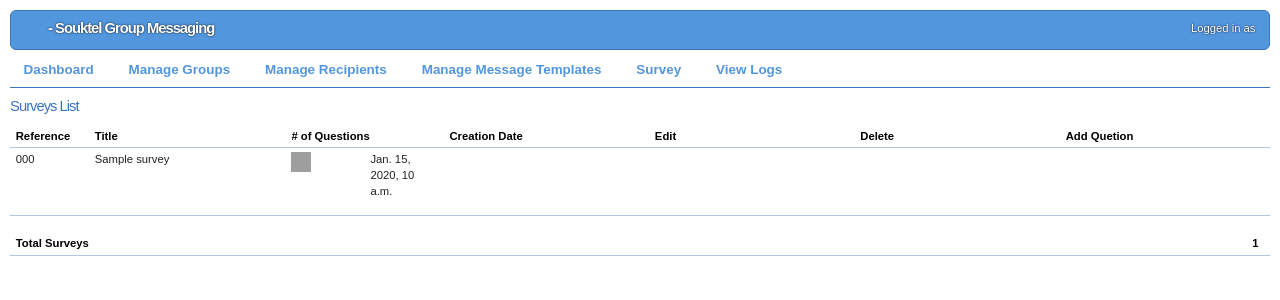
After one commit to copelco/souktel-alert, a Django app: template souktel_alert/apps/groupmessaging/templates/surveys_list.html in a window 1280 px wide. The commit adds this page. Shown: the top 300 px of the page. Run offline with Django 3.2, Linux system fonts and the light colour scheme; tables that the repository leaves empty hold one stand-in row (values such as "Sample post"); the template is opened without the code that fills it: values that come from a table or form of the project are taken from there, most other values are stand-ins (such as "Sample title", 1, 10 or a date in 2020); data that the repository does not hold is empty; parts of the project's set-up code (start-up, migrations or seed data) failed here and were passed over; grey boxes are pictures that could not be loaded.

Commit message:
updating Survey module

```diff
--- a/souktel_alert/apps/groupmessaging/admin.py
+++ b/souktel_alert/apps/groupmessaging/admin.py
@@ -48,14 +48,12 @@ admin.site.register(Message, MessageAdmin)
 admin.site.register(SendingLog, SendingLogAdmin)
 admin.site.register(OutgoingLog, OutgoingLogAdmin)
 admin.site.register(Survey)
-admin.site.register(Questions)
+admin.site.register(Question)
 admin.site.register(SurveyAnswerE)
 admin.site.register(SurveyAnswerM)
 admin.site.register(SurveyCurrent)
-admin.site.register(SurveyMask)
 admin.site.register(SurveyMembers)
 admin.site.register(SurveyOption)
 admin.site.register(SurveyOptionTitle)
 admin.site.register(SurveyQuestion)
-admin.site.register(SurveyTitle)
 admin.site.register(System)
--- a/souktel_alert/apps/groupmessaging/models.py
+++ b/souktel_alert/apps/groupmessaging/models.py
@@ -220,133 +220,104 @@ class OutgoingLog(models.Model):
 
 class Survey(models.Model):
 
-    survey_id = models.CharField(max_length=10, primary_key=True,
-            db_column = 'id')
     reference_code = models.CharField(max_length='15')
     start_date = models.DateTimeField(auto_now_add=True)
     end_date = models.DateTimeField(auto_now_add=True)
-    reg_required = models.CharField(max_length=10)
+    reg_required = models.BooleanField(default=True)
     addition_date = models.DateTimeField(auto_now_add=True)
     status = models.BooleanField(default=True)
     site = models.ForeignKey('Site')
+    title = models.CharField(max_length=20)
+    description = models.TextField()
+    mask = models.CharField(max_length=20)
+    shorcode = models.CharField(max_length=20)
 
-    def __unicode__(self):
-        return _(u"%(full_name)s") % {'full_name': self.full_name}
 
-class Questions(models.Model):
+class Question(models.Model):
+    QUESTION_TYPES = (
+		('F', 'Free text'),
+		('B', 'Boolean'),
+		('M', 'Multiple choice'),
+	)
+
     class Meta:
-        unique_together = ('question_id', 'survey_id')
+        unique_together = ('question', 'survey')
 
-    question_id = models.CharField(max_length=10, primary_key=True,
+    question = models.CharField(max_length=10, primary_key=True,
             db_column = 'id')
-    survey_id = models.ForeignKey('Survey')
+    survey = models.ForeignKey('Survey')
     fst = models.CharField(max_length=1)
-    qtype = models.CharField(max_length=1)
+    type = models.CharField(max_length=1, choices=QUESTION_TYPES)
     next_sid = models.CharField(max_length=10)
     next_qid = models.CharField(max_length=10)
-    def __unicode__(self):
-        return _(u"%(full_name)s") % {'full_name': self.full_name}
+
 
 class SurveyAnswerE(models.Model):
     class Meta:
-        unique_together = ('survey_id', 'question_id')
-
-    id = models.CharField(max_length=10, primary_key=True,
-            db_column = 'id')
-    survey_id = models.ForeignKey('Survey')
-    question_id = models.ForeignKey('Questions')
+        unique_together = ('survey', 'question')
+    survey = models.ForeignKey('Survey')
+    question = models.ForeignKey('Question')
     mobile = models.CharField(max_length=20)
     ans_text = models.CharField(max_length=160)
 
-    def __unicode__(self):
-        return _(u"%(full_name)s") % {'full_name': self.full_name}
+
 
 
 class SurveyAnswerM(models.Model):
 
-    id = models.CharField(max_length=10, primary_key=True, db_column = 'id')
-    survey_id = models.ForeignKey('Survey')
-    question_id = models.ForeignKey('Questions')
-    option_id = models.ForeignKey('SurveyOption')
+    survey = models.ForeignKey('Survey')
+    question = models.ForeignKey('Question')
+    option = models.ForeignKey('SurveyOption')
     mobile = models.CharField(max_length=20)
 
-    def __unicode__(self):
-        return _(u"%(full_name)s") % {'full_name': self.full_name}
+
 
 class SurveyCurrent(models.Model):
 
-    id = models.CharField(max_length=10, primary_key=True, db_column = 'id')
-    survey_id = models.ForeignKey('Survey')
-    question_id = models.ForeignKey('Questions')
+    survey = models.ForeignKey('Survey')
+    question = models.ForeignKey('Question')
     mobile = models.CharField(max_length=20, unique=True)
 
-    def __unicode__(self):
-        return _(u"%(full_name)s") % {'full_name': self.full_name}
-
-class SurveyMask(models.Model):
-
-    id = models.CharField(max_length=10, primary_key=True, db_column = 'id')
-    survey_id = models.ForeignKey('Survey')
-    shortcode = models.CharField(max_length=20)
-    mask = models.CharField(max_length=20)
-
-    def __unicode__(self):
-        return _(u"%(full_name)s") % {'full_name': self.full_name}
 
 class SurveyMembers(models.Model):
 
-    id = models.CharField(max_length=10, primary_key=True, db_column = 'id')
-    survey_id = models.ForeignKey('Survey')
+    survey = models.ForeignKey('Survey')
     mobile = models.CharField(max_length=20, unique=True)
 
-    def __unicode__(self):
-        return _(u"%(full_name)s") % {'full_name': self.full_name}
 
 class SurveyOption(models.Model):
 
     class Meta:
-        unique_together = ('option_id','survey_id', 'question_id')
+        unique_together = ('option','survey', 'question')
 
-    option_id =  models.CharField(max_length=20)
-    question_id = models.ForeignKey('Questions')
-    survey_id = models.ForeignKey('Survey')
+    option =  models.CharField(max_length=20)
+    question = models.ForeignKey('Question')
+    survey = models.ForeignKey('Survey')
     next_sid = models.CharField(max_length=20)
     next_qid = models.CharField(max_length=20)
 
-    def __unicode__(self):
-        return _(u"%(full_name)s") % {'full_name': self.full_name}
 
 class SurveyOptionTitle(models.Model):
 
-    option_id = models.CharField(max_length=20)
-    question_id = models.ForeignKey('Questions')
-    survey_id = models.ForeignKey('Survey')
+    option = models.CharField(max_length=20)
+    question = models.ForeignKey('Question')
+    survey = models.ForeignKey('Survey')
     title = models.CharField(max_length=160)
 
-    def __unicode__(self):
-        return _(u"%(full_name)s") % {'full_name': self.full_name}
+
 
 class SurveyQuestion(models.Model):
 
     class Meta:
-        unique_together = ('question_id','survey_id')
+        unique_together = ('question','survey')
 
-    question_id = models.ForeignKey('Questions')
-    survey_id = models.ForeignKey('Survey')
+    question = models.ForeignKey('Question')
+    survey = models.ForeignKey('Survey')
     title = models.CharField(max_length=160)
-
-    def __unicode__(self):
-        return _(u"%(full_name)s") % {'full_name': self.full_name}
-
-class SurveyTitle(models.Model):
-    id = models.CharField(max_length=10, primary_key=True, db_column = 'id')
-    survey_id = models.ForeignKey('Survey')
-    title = models.CharField(max_length=160)
-    description = models.TextField()
 
 class System(models.Model):
 
-    sys_id = models.CharField(max_length=10, primary_key=True, db_column = 'id')
+    sysytem = models.CharField(max_length=10, primary_key=True, db_column = 'id')
     prefix = models.CharField(max_length=30, unique=True)
     reference_code = models.CharField(max_length=30, unique=True)
     name = models.CharField(max_length=160)
@@ -354,6 +325,3 @@ class System(models.Model):
     addition_dat = models.DateTimeField(auto_now_add=True)
     api_id = models.CharField(max_length=10)
     api_key = models.CharField(max_length=10)
-
-    def __unicode__(self):
-        return _(u"%(full_name)s") % {'full_name': self.full_name}
--- a/souktel_alert/apps/groupmessaging/templates/base.html
+++ b/souktel_alert/apps/groupmessaging/templates/base.html
@@ -30,7 +30,7 @@
 <li><a href="{% url groups %}">{% trans "Manage Groups" %}</a> {% include "help_menu_groups.html" %}</li>
 <li><a href="{% url recipients_list %}">{% trans "Manage Recipients" %}</a> {% include "help_menu_recipients.html" %}</li>
 <li><a href="{% url messages_list %}">{% trans "Manage Message Templates" %}</a> {% include "help_menu_messages.html" %} </li>
-<li><a href="{% url poll.views.dashboard %}">{% trans "Survey" %}</a> {% include "help_menu_messages.html" %} </li>
+<li><a href="{% url surveys_list %}">{% trans "Survey" %}</a> {% include "help_menu_messages.html" %} </li>
 <li><a href="{% url outgoinglog_list %}">{% trans "View Logs" %}</a> {% include "help_menu_logs.html" %}</li>
 </ul>
 {% block submenu %}{% endblock %}
--- /dev/null
+++ b/souktel_alert/apps/groupmessaging/templates/surveys_list.html
@@ -0,0 +1,62 @@
+{% extends "base.html" %}
+{% load i18n %}
+{% block javascript %}
+
+{% endblock %}
+
+{% block content %}
+
+<h2> {% trans "Surveys List" %}</h2>
+<TABLE class='list'>
+    <colgroup>
+    <col class='number' />
+    <col class='name' />
+    <col class='number' />
+    <col class='number' />
+    </colgroup>
+<tr class='secondRow doNotFilter'>
+    <th class='name'>{% trans "Reference" %}</th>
+    <th class='name'>{% trans "Title" %}</th>
+    <th class='name'>{% trans "# of Questions" %}</th>
+    <th class='name'>{% trans " " %}</th>
+    <th class='name'>{% trans "Creation Date" %}</th>
+    <th class='name'>{% trans "Edit" %}</th>
+    <th class='name'>{% trans "Delete" %}</th>
+    <th class='name'>{% trans "Add Quetion" %}</th>
+{% for survey in surveys %}
+<tr>
+<td class='name'>{{ survey.reference_code }}</td>
+<td class='name'>{{ survey.title }}</td>
+<td class='name'><a  href="{% url survey_form survey.id %}"><img style="border:0px"
+    src="/static/groupmessaging/edit-icon.jpeg" width="20" height="20" /> </a></td>
+<td class='name'>{{ survey.addition_date }}</td>
+</tr>
+{% endfor %}
+</table>
+
+<table class='list'>
+    <colgroup>
+    <col class='name' />
+    <col class='number' />
+    </colgroup>
+<tr class='secondRow doNotFilter'>
+    <th class='name'></th>
+    <th class='number'></th>
+</tr>
+<table class='list'>
+    <colgroup>
+    <col class='name' />
+    <col class='number' />
+    </colgroup>
+<tr class='secondRow doNotFilter'>
+    <th class='name'>{% trans "Total Surveys" %}</th>
+    <th class='number'>{{ count }}</th>
+</tr>
+{% endblock %}
+
+{% block submenu %}
+
+
+
+
+{% endblock %}
--- a/souktel_alert/apps/groupmessaging/urls.py
+++ b/souktel_alert/apps/groupmessaging/urls.py
@@ -8,6 +8,7 @@ from views import messages
 from views import groups
 from views import recipients
 from views import outgoinglog
+from views import surveys
 
 urlpatterns = patterns('',
     url(r'^groupmessaging/?$', index.index, name='index'),
@@ -34,4 +35,6 @@ urlpatterns = patterns('',
         name='outgoinglog_list'),
     url(r'^groupmessaging/outgoinglog/filter/?$', outgoinglog.filter, \
         name='outgoinglog_filter'),
+    url(r'^groupmessaging/surveys/?$', surveys.list, name='surveys_list'),
+    url(r'^groupmessaging/surveys/update/(\d+)/?$', surveys.update, name='survey_form'),
 )
--- a/souktel_alert/apps/groupmessaging/views/recipients.py
+++ b/souktel_alert/apps/groupmessaging/views/recipients.py
@@ -108,7 +108,7 @@ def delete(request,context,recipientid):
     return redirect(list)
 
 class RecipientForm(forms.Form):
-    firstName = forms.CharField(label=_(u"First Name"), max_length=50)
+    reference_code = forms.CharField(label=_(u"Reference Code"), max_length=50)
     lastName  = forms.CharField(label=_(u"Last Name"),max_length=50)
     identity  = forms.CharField(label=_(u"Identity"),max_length=30)
     active    = forms.BooleanField(label=_(u"Active"),required=False)
```
Also changed, not shown: souktel_alert/apps/groupmessaging/templates/survey_form.html (added, +40 -0 lines), souktel_alert/apps/groupmessaging/views/surveys.py (added, +73 -0 lines).
